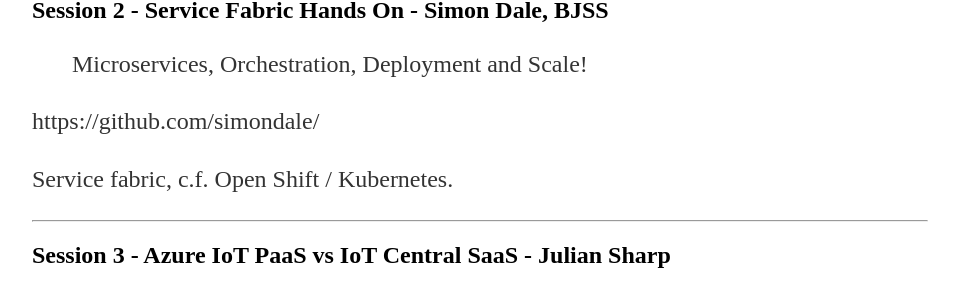
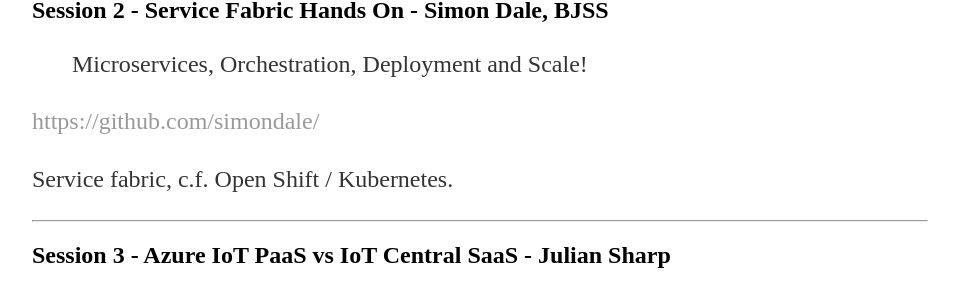
Before and after one commit to richardlucas761/richardlucas761.github.io, a Jekyll site: the page built from _posts/2019-04-27-Azure-Global-Bootcamp-Nottingham.md, in a window 1280 px wide. Shown: the part 2634-2933 px from the top of the page, without its empty margins (160-1119 px from the left). Built offline with Jekyll 4.4.1, drawn with Linux system fonts in a browser that asks for light colours; our own code applies the rules of GitHub Pages for plain Markdown files.

Commit message:
Correct previous, fix hyperlinks

```diff
--- a/_posts/2019-04-27-Azure-Global-Bootcamp-Nottingham.md
+++ b/_posts/2019-04-27-Azure-Global-Bootcamp-Nottingham.md
@@ -58,7 +58,7 @@
 
 > Microservices, Orchestration, Deployment and Scale!
 
-https://github.com/simondale/
+<https://github.com/simondale/>
 
 Service fabric, c.f. Open Shift / Kubernetes.
 
@@ -112,7 +112,7 @@
 
 > We’ll also walk through Device Twins and Azure Functions showing how to send a tweet when the room temperature drops below a certain level.
 
-https://github.com/PGallagher69/iothubs_with_raspberry_pi
+<https://github.com/PGallagher69/iothubs_with_raspberry_pi>
 
 ---
 
@@ -120,7 +120,7 @@
 
 > A quick overview of how we tackled generating large amounts of PDFs in Azure
 
-https://github.com/dantheman999301/gabc-browserless
+<https://github.com/dantheman999301/gabc-browserless>
 
 Past PDF generating solutions usually expensive or painful.
 
@@ -160,7 +160,7 @@
 
 ## Azure Bootcamp 2019 Science lab
 
-https://github.com/intelequia/GAB2019ScienceLab
+<https://github.com/intelequia/GAB2019ScienceLab>
 
 ## Lab Key
 
@@ -174,6 +174,6 @@
 
 ## Links
 
-https://global.azurebootcamp.net/
+<https://global.azurebootcamp.net/>
 
-http://www.nottsdevworkshop.co.uk/azurebootcamp/
+<http://www.nottsdevworkshop.co.uk/azurebootcamp/>
```
